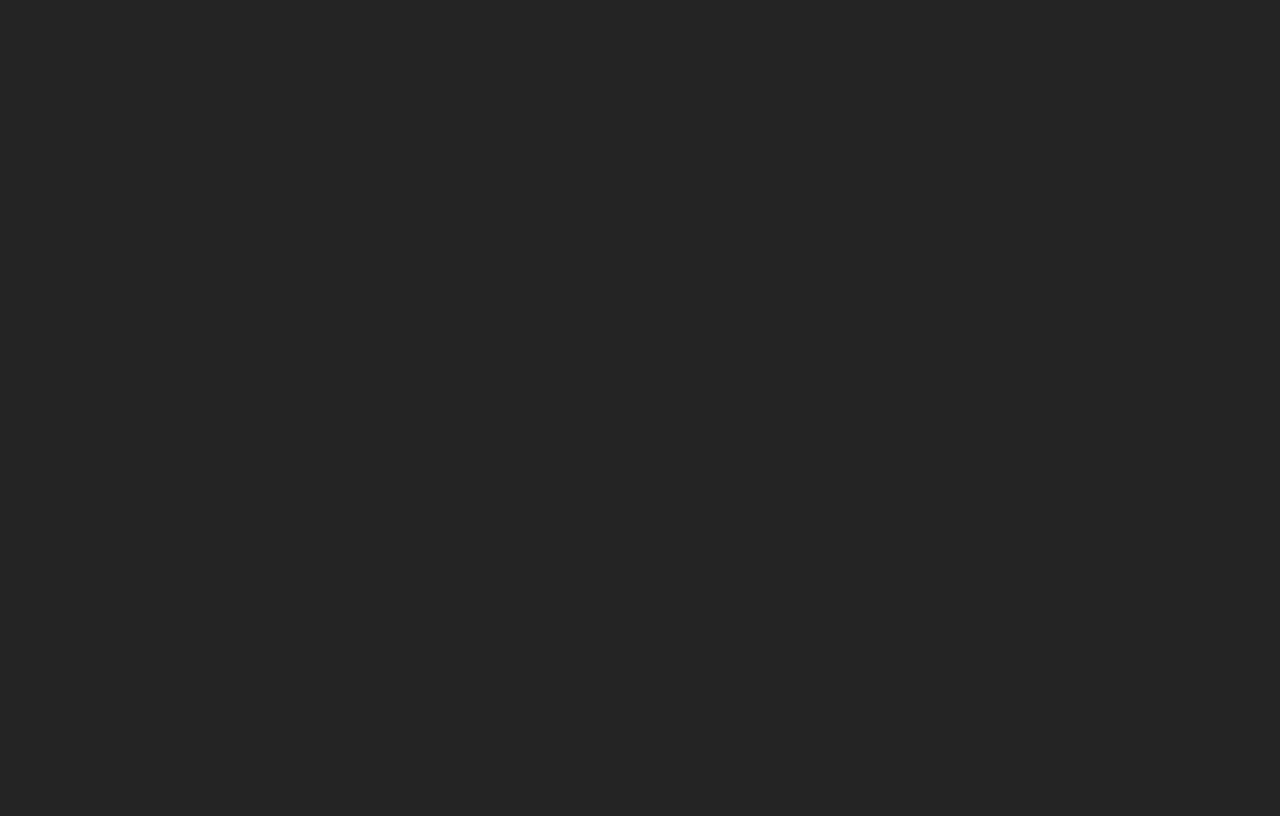
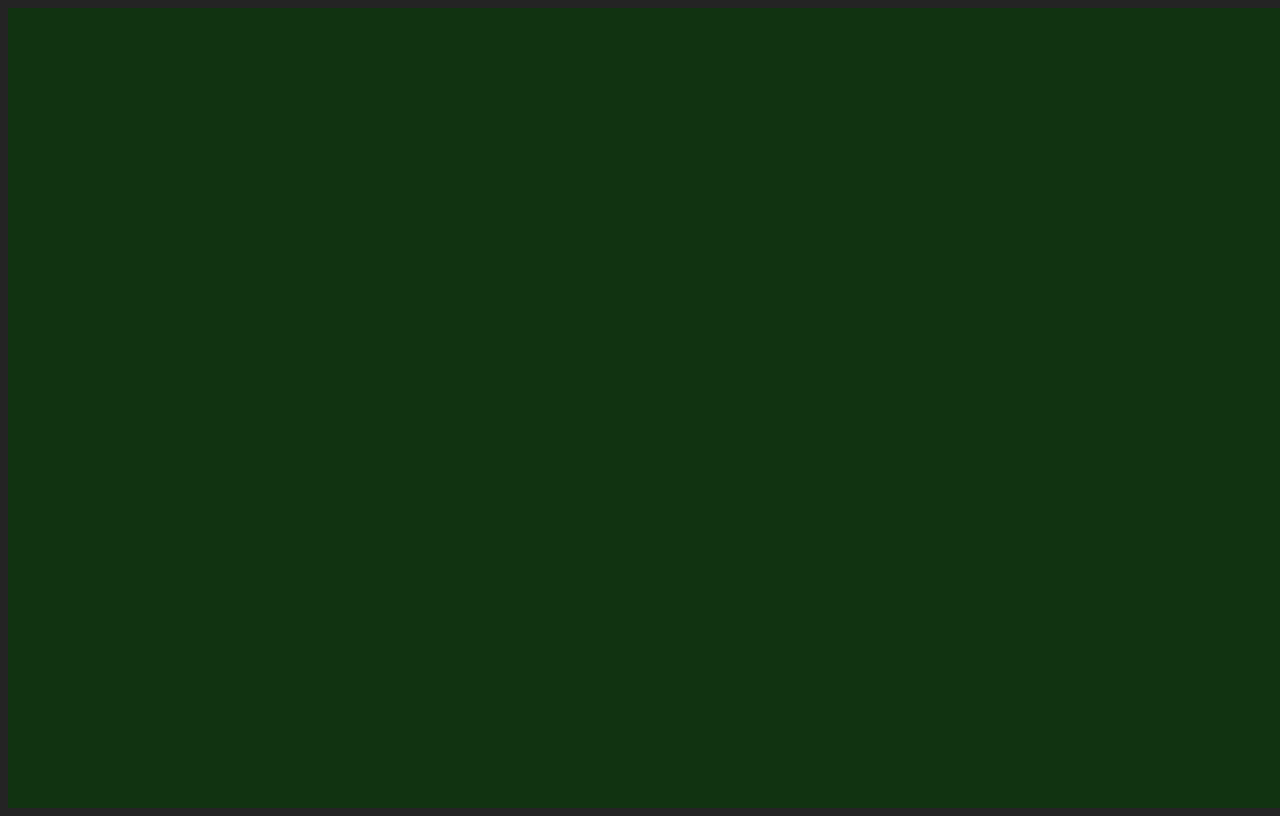
Before and after one commit to SantiagoCuevas/Three-Body-Problem-Simulator, a React (Vite) app: page / in a window 1280 px wide. Built offline with nearby package versions, Linux system fonts and the light colour scheme.

Commit message:
Render dark green empty canvas

```diff
--- a/src/App.css
+++ b/src/App.css
@@ -1,2 +1,7 @@
 #root {
 }
+
+#canvas-container {
+  width: 100vw;
+  height: 100vh;
+}
--- a/src/App.tsx
+++ b/src/App.tsx
@@ -1,7 +1,16 @@
+import { Canvas } from "@react-three/fiber";
 import "./App.css";
 
 function App() {
-  return <></>;
+  return (
+    <>
+      <div id="canvas-container">
+        <Canvas>
+          <color attach="background" args={["#131"]} />
+        </Canvas>
+      </div>
+    </>
+  );
 }
 
 export default App;
```
